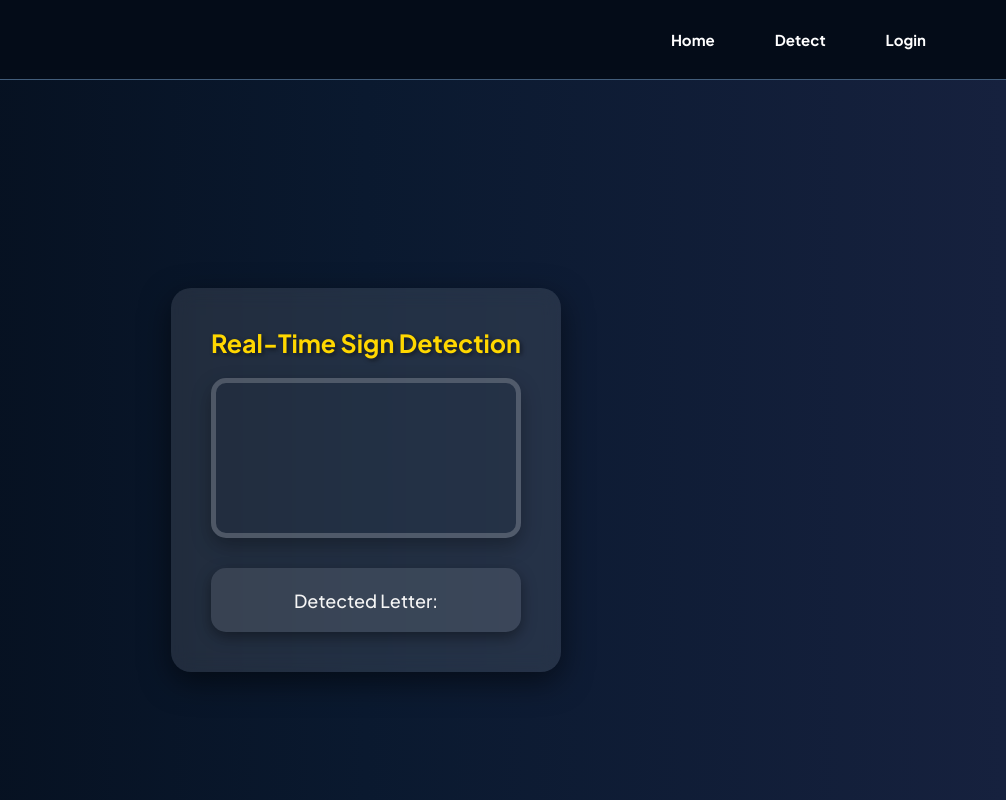
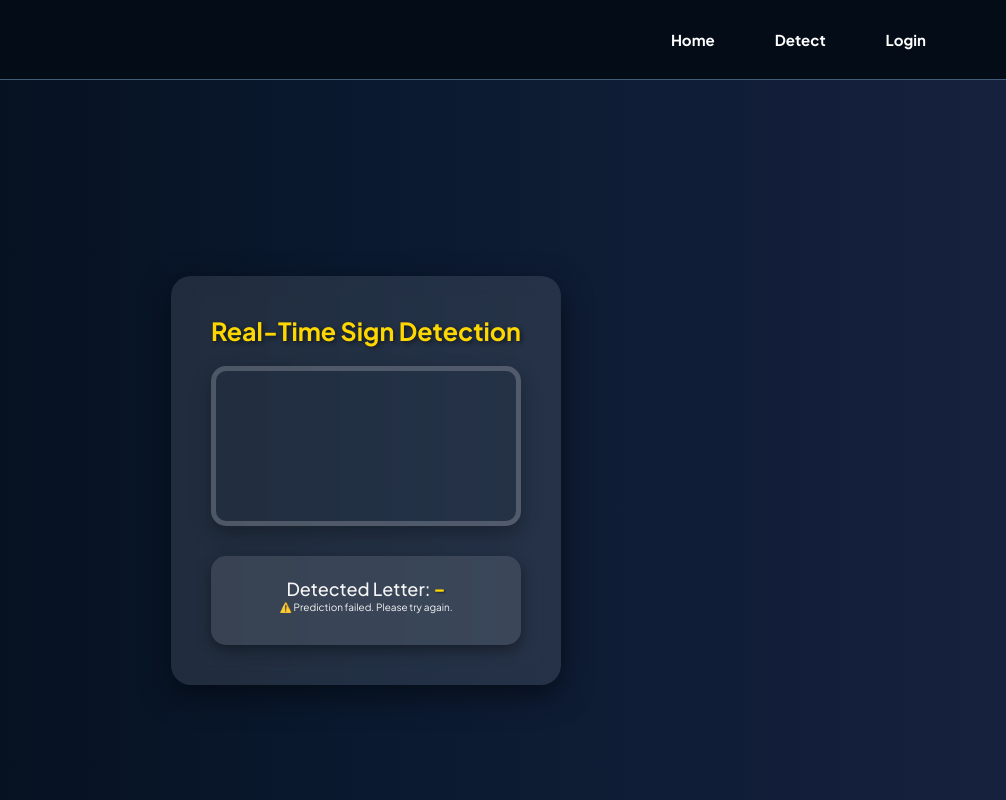
Before and after one commit to Viraj1923/SLR-frontend, a React (Vite) app in the folder react-app/: page /detect in a window 1280 px wide. Shown: the top 800 px of the page, without its empty margins (274-1280 px from the left). Built offline with nearby package versions, Linux system fonts and the light colour scheme; no server answers.

Commit message:
Update Detect.jsx

```diff
--- a/react-app/src/pages/Detect.jsx
+++ b/react-app/src/pages/Detect.jsx
@@ -5,23 +5,26 @@ const BACKEND_URL = "https://slr-backend.onrender.com";
 
 const Detect = () => {
   const [detectedLetter, setDetectedLetter] = useState("");
+  const [error, setError] = useState(null);
   const videoRef = useRef(null);
   const canvasRef = useRef(null);
 
+  // Start video stream
   useEffect(() => {
-    // Access webcam
-    navigator.mediaDevices.getUserMedia({ video: true })
+    navigator.mediaDevices
+      .getUserMedia({ video: true })
       .then((stream) => {
         if (videoRef.current) {
           videoRef.current.srcObject = stream;
         }
       })
       .catch((err) => {
-  console.error("❌ Prediction error:", err.message || err);
-  });
-
+        console.error("❌ Webcam access error:", err.message || err);
+        setError("Unable to access webcam.");
+      });
   }, []);
 
+  // Capture and send frame every 2 seconds
   useEffect(() => {
     const interval = setInterval(() => {
       if (!videoRef.current || !canvasRef.current) return;
@@ -30,36 +33,42 @@ const Detect = () => {
       const canvas = canvasRef.current;
       const context = canvas.getContext("2d");
 
-      // ✅ Set canvas to model input size
       canvas.width = 224;
       canvas.height = 224;
 
-      // Draw video frame to canvas
       context.drawImage(video, 0, 0, canvas.width, canvas.height);
 
-      // Get base64 image from canvas
       const imageBase64 = canvas.toDataURL("image/jpeg").split(",")[1];
+
+      // Check if image is too large
+      if (imageBase64.length > 2_000_000) {
+        console.warn("⚠️ Skipping frame: base64 image too large.");
+        return;
+      }
+
       console.log("📤 Sending image to backend...");
-      console.log("Image size (base64):", imageBase64.length);
-      console.log("URL:", `${BACKEND_URL}/predict`);
+      console.log("Base64 size:", imageBase64.length);
 
-      // Send image to backend
       fetch(`${BACKEND_URL}/predict`, {
         method: "POST",
         headers: { "Content-Type": "application/json" },
         body: JSON.stringify({ image: imageBase64 }),
       })
-        .then((res) => res.json())
+        .then(async (res) => {
+          if (!res.ok) {
+            const errMsg = await res.text();
+            throw new Error(errMsg);
+          }
+          return res.json();
+        })
         .then((data) => {
-          console.log("Prediction:", data);
-          if (data.label) {
-            setDetectedLetter(data.label);
-          }
+          console.log("✅ Prediction received:", data);
+          if (data.label) setDetectedLetter(data.label);
         })
         .catch((err) => {
-  console.error("❌ Prediction error:", err.message || err);
-  });
-
+          console.error("❌ Prediction error:", err.message || err);
+          setError("Prediction failed. Please try again.");
+        });
     }, 2000);
 
     return () => clearInterval(interval);
@@ -71,19 +80,16 @@ const Detect = () => {
         <h1 className="title">Real-Time Sign Detection</h1>
 
         <div className="video-container">
-          <video
-            ref={videoRef}
-            autoPlay
-            playsInline
-            className="video-feed"
-          />
+          <video ref={videoRef} autoPlay playsInline className="video-feed" />
           <canvas ref={canvasRef} style={{ display: "none" }} />
         </div>
 
         <div className="output-box">
           <h2>
-            Detected Letter: <span className="letter">{detectedLetter}</span>
+            Detected Letter:{" "}
+            <span className="letter">{detectedLetter || "-"}</span>
           </h2>
+          {error && <p className="error-msg">⚠️ {error}</p>}
         </div>
       </header>
     </div>
```
